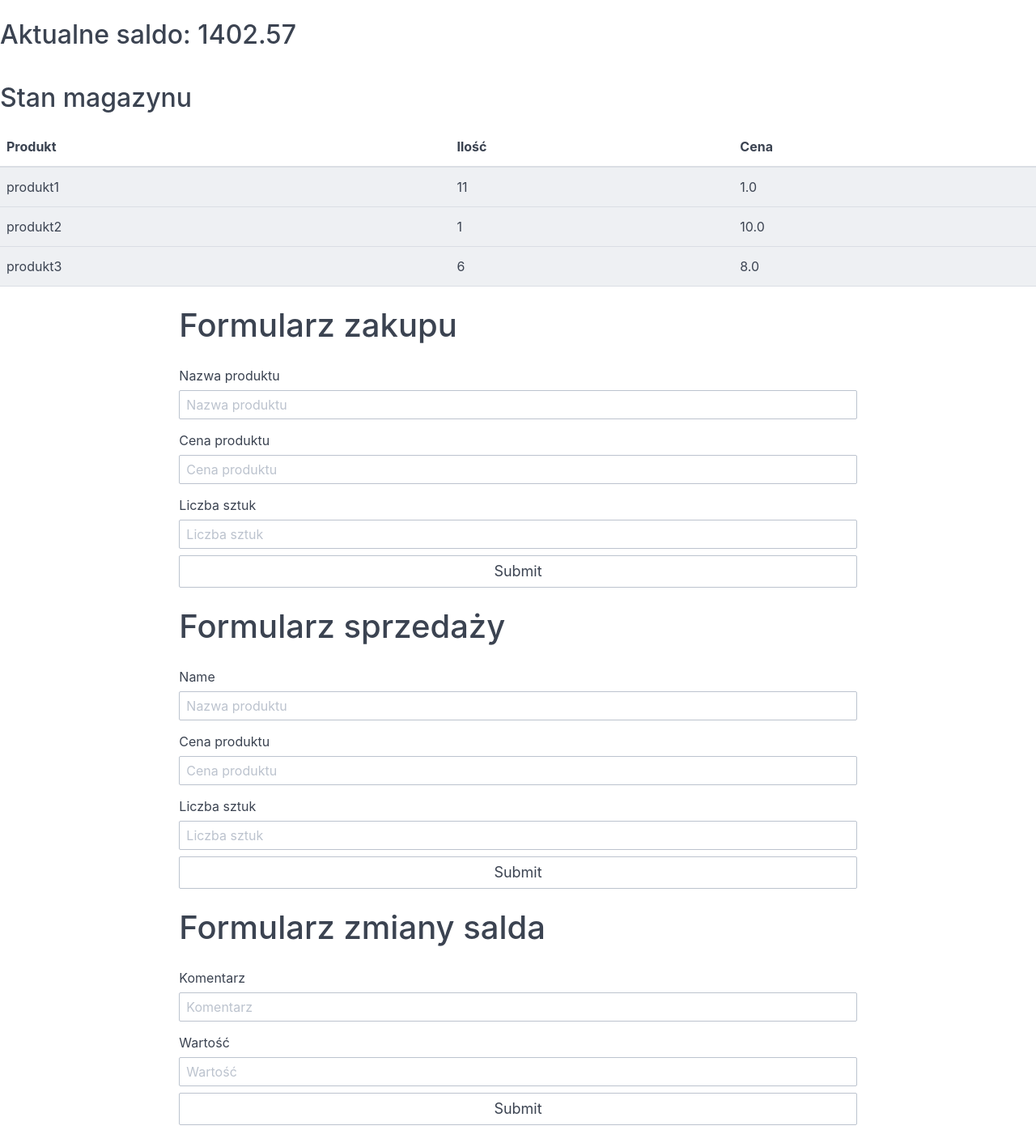
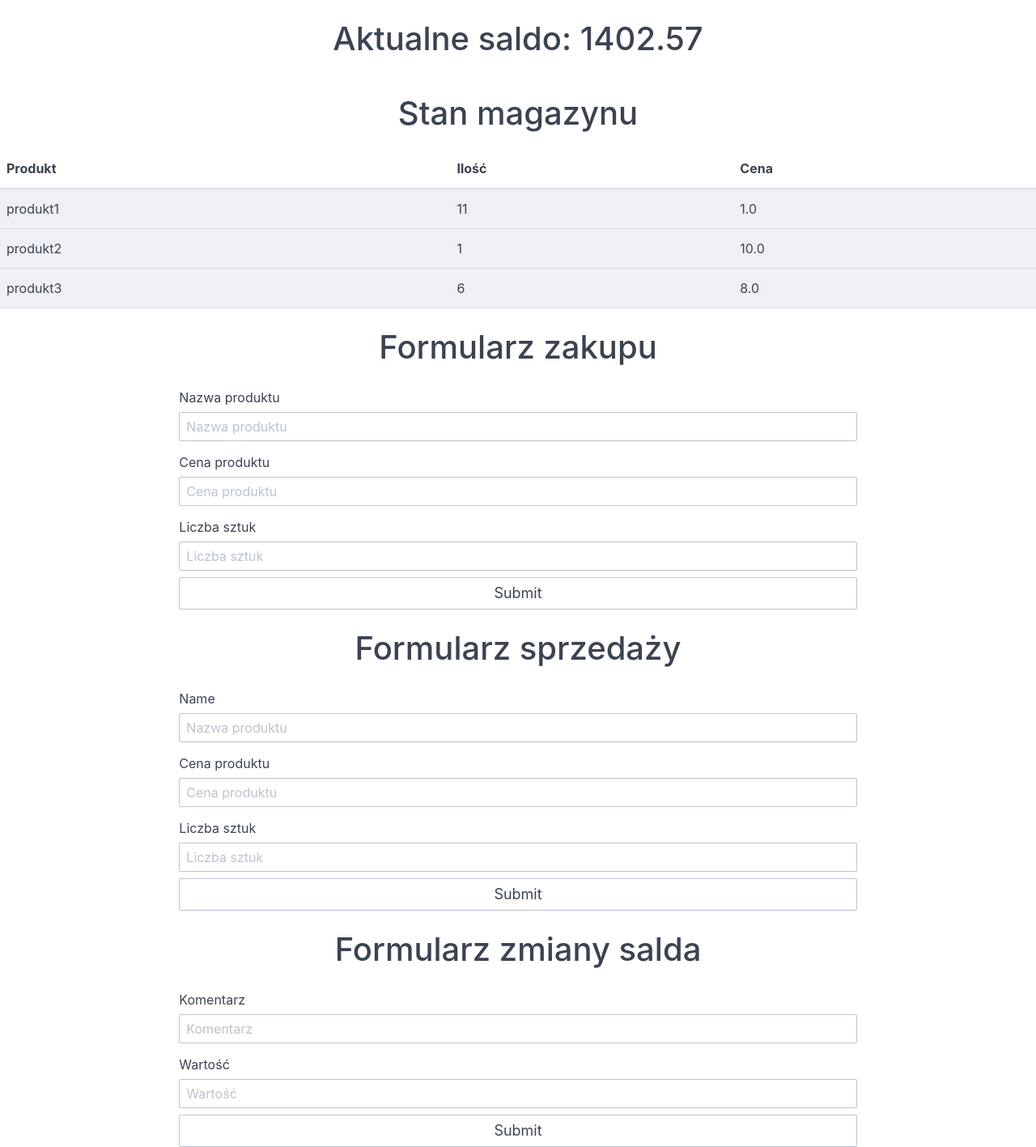
Before and after one commit to Ewelina179/Projects_Future_Collars_Bootcamp, a Flask app: page / in a window 1280 px wide. Shown: the whole page at 81% size. Before the commit the page ends 1390 px from the top, so only its background shows below. Run offline with Flask 2, Linux system fonts and the light colour scheme.

Commit message:
added stylesheet css

```diff
--- /dev/null
+++ b/flask_app/FLASK_APP/static/css/style.css
@@ -0,0 +1,11 @@
+h2 {
+    text-align: center;
+}
+
+h1 {
+    text-align: center;
+}
+
+#a{
+    color:orange;
+}
--- a/flask_app/FLASK_APP/templates/index.html
+++ b/flask_app/FLASK_APP/templates/index.html
@@ -4,16 +4,17 @@
         <link rel="stylesheet" href="https://unpkg.com/spectre.css/dist/spectre.min.css">
         <link rel="stylesheet" href="https://unpkg.com/spectre.css/dist/spectre-exp.min.css">
         <link rel="stylesheet" href="https://unpkg.com/spectre.css/dist/spectre-icons.min.css">
-        <link rel="stylesheet" href="{{ url_for('static', filename='css\style.css') }}">
+        <link rel="stylesheet" href="{{ url_for('static', filename='css/style.css') }}">
+
     </head>
     <body>
             {% if comment: %}
-            <h2>{{comment}}</h2>
+            <p id="a">{{comment}}</p>
             {% endif %}
         <br>
-           <h2>Aktualne saldo: {{saldo}}</h2>
+           <h1>Aktualne saldo: {{saldo}}</h1>
             <br>
-            <h2>Stan magazynu</h2>
+            <h1>Stan magazynu</h1>
             <section>
                 <table class="table">
                     <thead>
```
